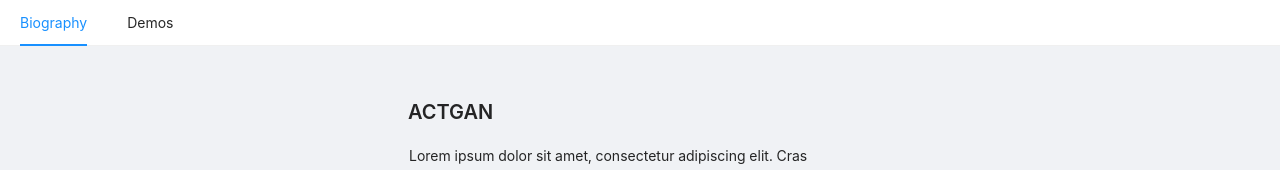
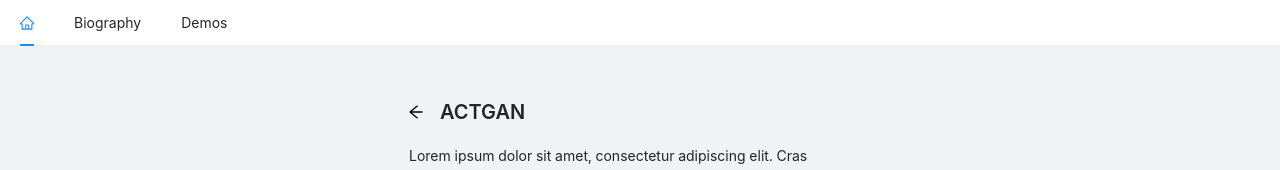
Before and after one commit to JustinLokHinWu/Personal-Site-Frontend, a React (Create React App) app: page /demos/actgan in a window 1280 px wide. Shown: the top 170 px of the page. Built offline with nearby package versions, Linux system fonts and the light colour scheme; no server answers.

Commit message:
Added home to menu, added back to demos

```diff
--- a/src/components/HeaderMenu.js
+++ b/src/components/HeaderMenu.js
@@ -1,6 +1,7 @@
 import { Menu } from 'antd'
 
 import { HashLink as Link } from 'react-router-hash-link'
+import { HomeOutlined } from '@ant-design/icons'
 
 const HeaderMenu = () => {
     return (
@@ -8,6 +9,12 @@ const HeaderMenu = () => {
             theme='light'
             mode='horizontal'
         >
+            <Menu.Item
+                key='home'>
+                <Link
+                    scroll={(el) => el.scrollIntoView({ behavior: 'smooth' })}
+                    to='/'><HomeOutlined /></Link>
+            </Menu.Item>
             <Menu.Item
                 key='biography'>
                 <Link
--- a/src/components/ModelDemo.js
+++ b/src/components/ModelDemo.js
@@ -4,6 +4,7 @@ import ModelForm from './ModelForm'
 import ModelDisplay from './ModelDisplay'
 import { Divider, PageHeader, Row, Col, Descriptions, message, Button } from 'antd'
 import DescriptionsItem from 'antd/lib/descriptions/Item'
+import { useHistory } from 'react-router'
 
 const ModelDemo = ({ info, backendURL }) => {
     const [datasets, setDatasets] = useState([])
@@ -17,6 +18,8 @@ const ModelDemo = ({ info, backendURL }) => {
     const [isRequesting, setIsRequesting] = useState(false)
     const [fetchingDatasetLists, setFetchingDatasetLists] = useState(false)
     const [fetchingClassAndEpochs, setfetchingClassAndEpochs] = useState(false)
+
+    const history = useHistory()
 
     const fetchImage = async (dataset, epoch, class_id, seed) => {
         setIsRequesting(true)
@@ -117,6 +120,7 @@ const ModelDemo = ({ info, backendURL }) => {
             <PageHeader
                 className='site-page-header'
                 title={info.title}
+                onBack={() => history.goBack()}
             >
                 <Descriptions column={1} size='small'>
                     <DescriptionsItem>
```
